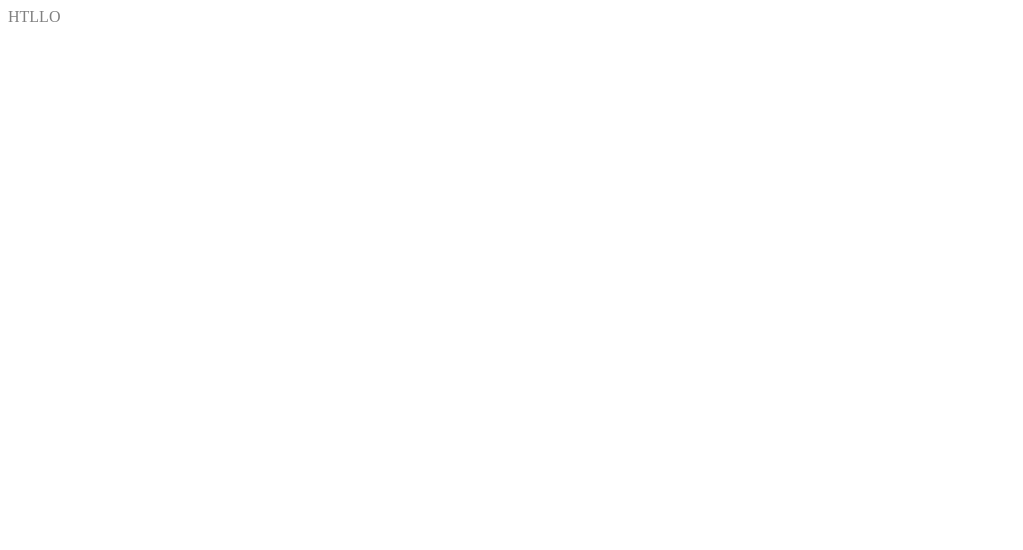
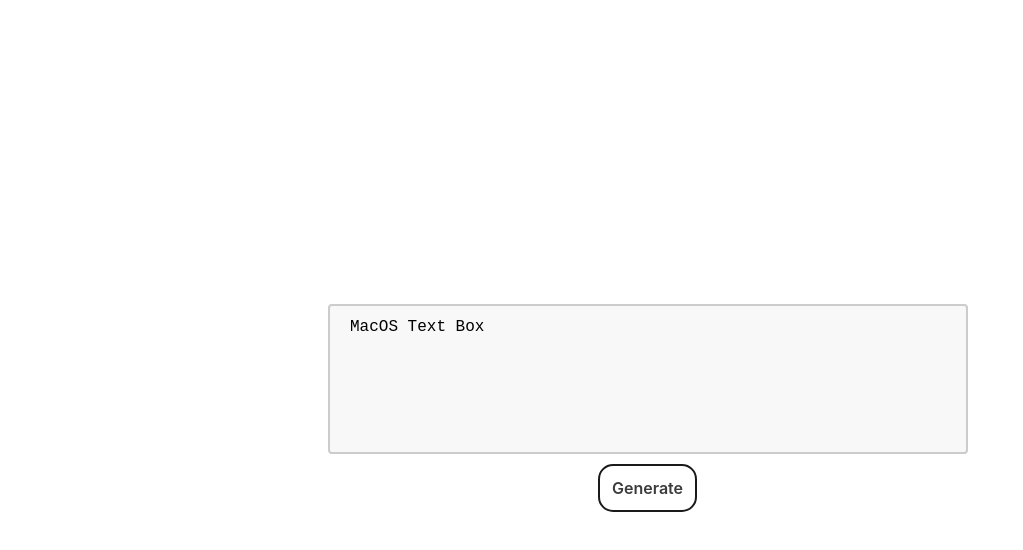
Before and after one commit to D3V-D/Libranium, a plain HTML site: page topics/index.html in a window 1280 px wide. Shown: the whole page, without its empty margins (0-1023 px from the left). Drawn offline with Linux system fonts and the light colour scheme.

Commit message:
Added all other pages

```diff
--- a/css/LP.css
+++ b/css/LP.css
@@ -1,3 +1,67 @@
-* {
-	color: green;
+.textdiv {
+  flex-direction: column;
+  width: 100vw;
+  height: 100vh;
+  display: flex;
+  justify-content: center;
+  align-items: center;
+  overflow: ;
 }
+
+textarea {
+  width: 50%;
+  height: 150px;
+  padding: 12px 20px;
+  box-sizing: border-box;
+  border: 2px solid #ccc;
+  border-radius: 4px;
+  background-color: #f8f8f8;
+  font-size: 16px;
+  resize: none;
+  margin-bottom: 10px;
+}
+
+
+.button {
+  appearance: none;
+  background-color: transparent;
+  border: 2px solid #1A1A1A;
+  border-radius: 15px;
+  box-sizing: border-box;
+  color: #3B3B3B;
+  cursor: pointer;
+  display: inline-block;
+  font-family: Roobert,-apple-system,BlinkMacSystemFont,"Segoe UI",Helvetica,Arial,sans-serif,"Apple Color Emoji","Segoe UI Emoji","Segoe UI Symbol";
+  font-size: 16px;
+  font-weight: 600;
+  line-height: normal;
+  margin: 0;
+  min-height: 6px;
+  min-width: 0;
+  outline: none;
+  padding: 12px 12px;
+  text-align: center;
+  text-decoration: none;
+  transition: all 300ms cubic-bezier(.23, 1, 0.32, 1);
+  user-select: none;
+  -webkit-user-select: none;
+  touch-action: manipulation;
+  width: 5%%;
+  will-change: transform;
+}
+
+.button:disabled {
+  pointer-events: none;
+}
+
+.button:hover {
+  color: #fff;
+  background-color: #1A1A1A;
+  box-shadow: rgba(0, 0, 0, 0.25) 0 8px 15px;
+  transform: translateY(-2px);
+}
+
+.button:active {
+  box-shadow: none;
+  transform: translateY(0);
+}
--- a/css/topics.css
+++ b/css/topics.css
@@ -1,3 +1,67 @@
-* {
-	color: grey;
+.textdiv {
+  flex-direction: column;
+  width: 100vw;
+  height: 100vh;
+  display: flex;
+  justify-content: center;
+  align-items: center;
+  overflow: ;
 }
+
+textarea {
+  width: 50%;
+  height: 150px;
+  padding: 12px 20px;
+  box-sizing: border-box;
+  border: 2px solid #ccc;
+  border-radius: 4px;
+  background-color: #f8f8f8;
+  font-size: 16px;
+  resize: none;
+  margin-bottom: 10px;
+}
+
+
+.button {
+  appearance: none;
+  background-color: transparent;
+  border: 2px solid #1A1A1A;
+  border-radius: 15px;
+  box-sizing: border-box;
+  color: #3B3B3B;
+  cursor: pointer;
+  display: inline-block;
+  font-family: Roobert,-apple-system,BlinkMacSystemFont,"Segoe UI",Helvetica,Arial,sans-serif,"Apple Color Emoji","Segoe UI Emoji","Segoe UI Symbol";
+  font-size: 16px;
+  font-weight: 600;
+  line-height: normal;
+  margin: 0;
+  min-height: 6px;
+  min-width: 0;
+  outline: none;
+  padding: 12px 12px;
+  text-align: center;
+  text-decoration: none;
+  transition: all 300ms cubic-bezier(.23, 1, 0.32, 1);
+  user-select: none;
+  -webkit-user-select: none;
+  touch-action: manipulation;
+  width: 5%%;
+  will-change: transform;
+}
+
+.button:disabled {
+  pointer-events: none;
+}
+
+.button:hover {
+  color: #fff;
+  background-color: #1A1A1A;
+  box-shadow: rgba(0, 0, 0, 0.25) 0 8px 15px;
+  transform: translateY(-2px);
+}
+
+.button:active {
+  box-shadow: none;
+  transform: translateY(0);
+}
--- a/topics/index.html
+++ b/topics/index.html
@@ -14,8 +14,14 @@
   </head>
 
   <body>
-    HTLLO
+    <div class="textdiv">
+      <textarea>MacOS Text Box</textarea>
+      <button class="button" role="button">Generate</button>
+    </div>
+
     <ninja-keys />
+
+
     <script type="module" src="../js/topics.js"></script>
     <script type="module" src="../js/shortcuts.js"></script>
   </body>
```
Also changed, not shown: LP/index.html (+7 -1 lines), description/index.html (+8 -2 lines), public/Untitled_Artwork-2.png (added).
